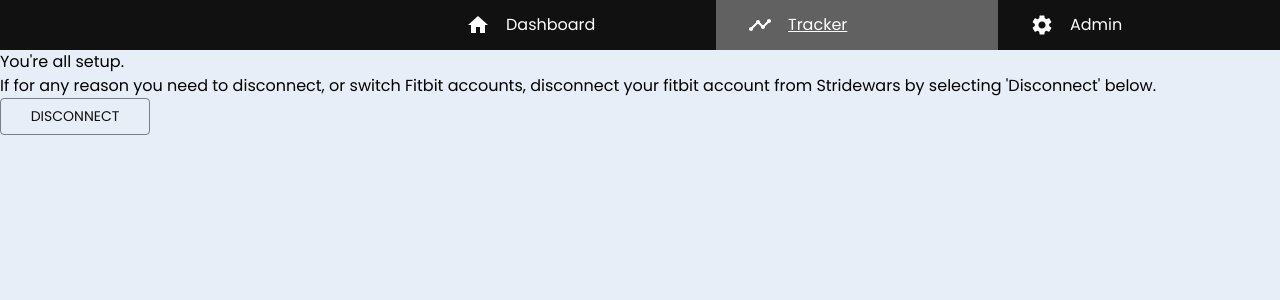
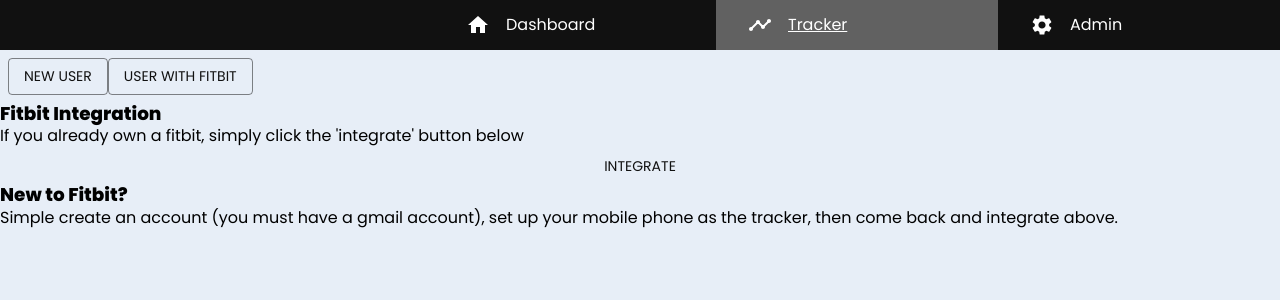
Before and after one commit to michaeljholmes/fitbit-poc, a React (Vite) app: page /dashboard/tracker in a window 1280 px wide. Shown: the top 300 px of the page. Built offline with nearby package versions, Linux system fonts and the light colour scheme; a web font is replaced by a local one.

Commit message:
working on building up fitbit integration

```diff
--- a/src/form/CreateChallengeForm.tsx
+++ b/src/form/CreateChallengeForm.tsx
@@ -74,14 +74,11 @@ export const CreateChallengeForm = () => {
 
   const {teams} = watch();
 
-
   const [value, setValue] = useState("0");
-
 
   const handleChange = (event: SyntheticEvent, newValue: string) => {
     setValue(newValue);
   };
-
 
   const addTeam = () => {
     append({teamName: "", members: []});
@@ -91,8 +88,6 @@ export const CreateChallengeForm = () => {
     remove(index);
     setValue("0");
   }
-
-  console.log(errors);
 
   return (
     <>
--- a/src/pages/Dashboard/CreateChallenge.tsx
+++ b/src/pages/Dashboard/CreateChallenge.tsx
@@ -1,7 +1,26 @@
-import { Typography } from "@mui/material";
+import { Button, ButtonBase, Tab, Tooltip, Typography } from "@mui/material";
 import { CreateChallengeForm } from "../../form/CreateChallengeForm";
+import { TabContext, TabList, TabPanel } from "@mui/lab";
+import { useState, SyntheticEvent } from "react";
+import { CreateTeam } from "../../form/CreateTeam";
 
 export const CreateChallenge = () => {
+
+    const [value, setValue] = useState("1");
+    const [generatedLink, setGeneratedLink] = useState<string | undefined>();
+
+    const handleChange = (event: SyntheticEvent, newValue: string) => {
+      setValue(newValue);
+    };
+
+    const generateLink = () => {
+        setGeneratedLink("www.stridewars.com/join-challenge/ijwehf7834fh");
+    }
+
+    console.log(generateLink, Boolean(generatedLink))
+
+    const hasGeneratedLink = Boolean(generatedLink);
+
     return (
         <>
             <Typography>
@@ -29,7 +48,28 @@ export const CreateChallenge = () => {
                     </Typography>
                 </li>
             </ul>
-            <CreateChallengeForm />
+            <TabContext value={value}>
+                <TabList onChange={handleChange} >
+                    <Tab label={`Manually Create Team`} value="1" disabled={hasGeneratedLink} sx={{...(hasGeneratedLink && {cursor: "not-allowed"})}}/>
+                    <Tab label={`Automatic Team Creation`} value="2" />
+                </TabList>
+                <TabPanel value={"1"}>
+                    <CreateChallengeForm />
+                </TabPanel>
+                <TabPanel value={"2"}>
+                    <Typography>Send a link too all those who want to join. 24 hours before the challenge begins, they'll be divided into teams at random.</Typography>
+                    <Button variant="outlined" onClick={generateLink} disabled={hasGeneratedLink}>Click here to generate a link</Button>
+                    {hasGeneratedLink &&
+                        <>
+                            <Typography>Click the link to copy it.</Typography>
+                            <Tooltip title={`Click to copy link`}>
+                                <ButtonBase onClick={() => {navigator.clipboard.writeText(generatedLink as string)}}>
+                                    <Typography sx={{color: "red", textDecoration: "underline"}}>{generatedLink}</Typography>
+                                </ButtonBase>
+                            </Tooltip>
+                        </>}
+                </TabPanel>
+            </TabContext>
         </>
     );
 }
--- a/src/pages/Dashboard/DashboardPage.tsx
+++ b/src/pages/Dashboard/DashboardPage.tsx
@@ -4,7 +4,7 @@ import { CreateChallenge } from "./CreateChallenge";
 import { Button, Stack } from "@mui/material";
 import { User } from "../../api/api.types";
 
-const newUserNoFitbit = {
+export const newUserNoFitbit = {
     id: "2",
     email: "test1@test.com",
     name: "test1",
@@ -15,7 +15,7 @@ const newUserNoFitbit = {
     isFitbitIntegrated: false
   };
 
-  const newCreator = {
+ export const newCreator = {
     id: "user5",
     email: "test5@test.com",
     name: "test5",
@@ -24,7 +24,7 @@ const newUserNoFitbit = {
     isFitbitIntegrated: false
 }
 
-const newUserWithFitbit = {
+export const newUserWithFitbit = {
     id: "2",
     email: "test1@test.com",
     name: "test1",
--- a/src/pages/Dashboard/FitBitIntegration.tsx
+++ b/src/pages/Dashboard/FitBitIntegration.tsx
@@ -1,9 +1,64 @@
 import { Button, Stack, Typography } from "@mui/material";
 import { rem } from "polished";
+import { useState } from "react";
+import { newUserNoFitbit, newUserWithFitbit } from "./DashboardPage";
+import { User } from "../../api/api.types";
+import { useSearchParams } from "react-router-dom";
+import { useAsync } from "react-use";
+
+const clientId = "23RNL8";
+const codeChallenge = "pQgSBsfD_S2HqKLsRolDFljd5ECIgerjRM9Izlkqv5w";
+const generatedState = "442x6y58162d1q2l4h556j4q275t531q";
+
+const authLink = `https://www.fitbit.com/oauth2/authorize?response_type=code&client_id=${clientId}&scope=activity&
+code_challenge=${codeChallenge}&code_challenge_method=S256&state=${generatedState}&redirect_uri=http%3A%2F%2Flocalhost%3A5174%2Ffitbit`;
 
 export const FitBitIntegration = () => {
 
-    if(true) {
+    const [user, setUser] = useState(newUserNoFitbit);
+
+    return (
+        <Stack sx={{flex: 1}}>
+            <Stack flexDirection="row" sx={{m: 1}}>
+                <Button variant="outlined" onClick={() => setUser(newUserNoFitbit)}>
+                    New User
+                </Button>
+                <Button variant="outlined" onClick={() => setUser(newUserWithFitbit)}>
+                    User with Fitbit
+                </Button>
+            </Stack>
+            <FitbitPageWithUser user={user}/>
+        </Stack>
+    );
+}
+
+const FitbitPageWithUser = ({user}: any) => {
+
+    const [searchParams] = useSearchParams();
+
+    //Validate user server side, trigger refetching user
+    useAsync(async () => {
+      const code = searchParams.get("code");
+      const state = searchParams.get("state");
+      if (state !== generatedState) {
+        return;
+      }
+      if (!code) return;
+      try {
+        // API CALL
+      } catch (e) {
+        console.log(e);
+        return undefined;
+      }
+    }, [searchParams]);
+
+    // Revoke token server side, trigger refetching user
+    const revokeUser = () => {
+        console.log("REVOKE USER")
+    }
+
+
+    if(user.isFitbitIntegrated) {
         return(
             <>
                 <Typography>
@@ -12,7 +67,7 @@ export const FitBitIntegration = () => {
                 <Typography>
                     If for any reason you need to disconnect, or switch Fitbit accounts, disconnect your fitbit account from Stridewars by selecting 'Disconnect' below.
                 </Typography>
-                <Button sx={{width: rem(150)}} variant="outlined" onClick={() =>{}}>Disconnect</Button>
+                <Button sx={{width: rem(150)}} variant="outlined" onClick={revokeUser}>Disconnect</Button>
             </>
         );
     }
@@ -25,11 +80,18 @@ export const FitBitIntegration = () => {
             <Typography>
                 If you already own a fitbit, simply click the 'integrate' button below
             </Typography>
+            <Button
+                onClick={() => {
+                    window.location.href = authLink;
+                }}
+                >
+                Integrate
+            </Button>
             <Typography variant="h3">
                 New to Fitbit?
             </Typography>
             <Typography>
-                Simple create an account (you must have a gmail account), set up your mobile phone as the tracker, then come back and integration above.
+                Simple create an account (you must have a gmail account), set up your mobile phone as the tracker, then come back and integrate above.
             </Typography>
         </Stack>
     );
--- a/src/pages/FitBitSyncPage.tsx
+++ b/src/pages/FitBitSyncPage.tsx
@@ -3,14 +3,15 @@ import { useSearchParams } from "react-router-dom";
 import { useAsync } from "react-use";
 
 const clientId = "23RNL8";
-const codeVerifier =
-  "0o3f2m1b406c462e1e4i6c31662v3q1z2516656t420w1p5g5b3l1e4g350t5x6u6g580t0x5q706q1g725s65190g2w65654p5n260t230k66563t4e706g3c2p2y6r";
 const codeChallenge = "pQgSBsfD_S2HqKLsRolDFljd5ECIgerjRM9Izlkqv5w";
 const generatedState = "442x6y58162d1q2l4h556j4q275t531q";
 
 const authLink = `https://www.fitbit.com/oauth2/authorize?response_type=code&client_id=${clientId}&scope=activity&
-code_challenge=${codeChallenge}&code_challenge_method=S256&state=${generatedState}&redirect_uri=http%3A%2F%2Flocalhost%3A5173`;
+code_challenge=${codeChallenge}&code_challenge_method=S256&state=${generatedState}&redirect_uri=http%3A%2F%2Flocalhost%3A5174%2Ffitbit`;
 
+
+const codeVerifier =
+  "0o3f2m1b406c462e1e4i6c31662v3q1z2516656t420w1p5g5b3l1e4g350t5x6u6g580t0x5q706q1g725s65190g2w65654p5n260t230k66563t4e706g3c2p2y6r";
 // const fitbitUserId = "3MFVV8";
 
 const getSteps = (userId: string, token: string) =>
@@ -27,6 +28,7 @@ const formBody = (formObject: any) =>
     )
     .join("&");
 
+// This authentication needs to happen server side
 const authoriseFitbit = (code: string) =>
   fetch(`https://api.fitbit.com/oauth2/token`, {
     method: "POST",
@@ -38,7 +40,7 @@ const authoriseFitbit = (code: string) =>
       grant_type: "authorization_code",
       code,
       code_verifier: codeVerifier,
-      redirect_uri: "http://localhost:5173/fitbit",
+      redirect_uri: "http://localhost:5174",
     }),
   });
 
```
Also changed, not shown: src/todo.md (+3 -0 lines).
